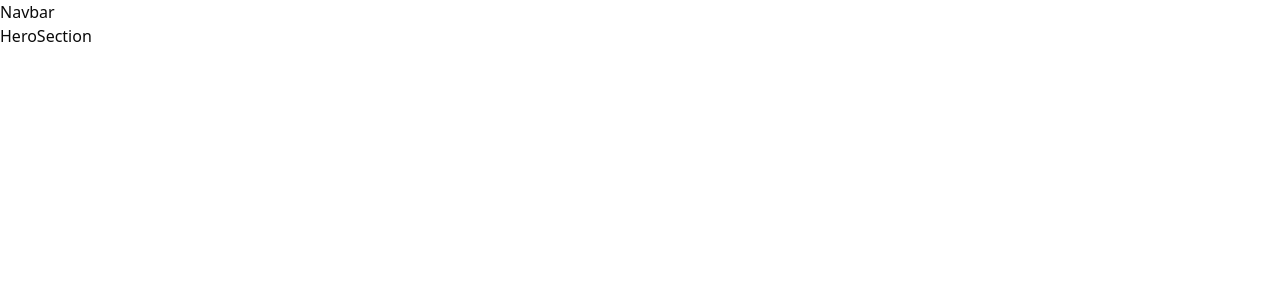
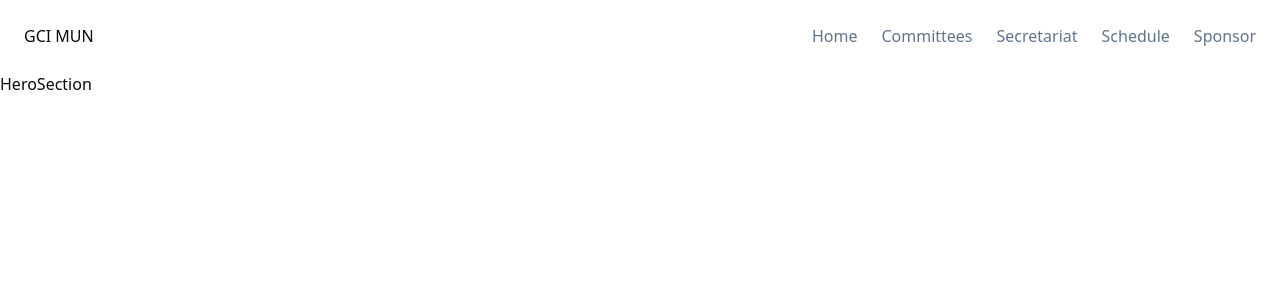
Before and after one commit to shaishguni/gcimunwebsite, a Next.js app: page / in a window 1280 px wide. Shown: the top 300 px of the page. Built offline with nearby package versions, Linux system fonts and the light colour scheme.

Commit message:
navbar to be final

```diff
--- a/app/components/Navbar.tsx
+++ b/app/components/Navbar.tsx
@@ -1,8 +1,20 @@
-import React from 'react'
+
 
 const Navbar = () => {
   return (
-    <div>Navbar</div>
+    <div className='flex space-x-6  items-center justify-between p-4 m-2'>
+      <div>GCI MUN</div>
+      <div>
+        <ul className='flex space-x-6 text-slate-500'>
+          <li>Home</li>
+          <li>Committees</li>
+          <li>Secretariat</li>
+          <li>Schedule</li>
+          <li>Sponsor</li>
+        </ul>
+      </div>
+
+    </div>
   )
 }
 
--- a/package.json
+++ b/package.json
@@ -43,6 +43,7 @@
     "embla-carousel-react": "^8.6.0",
     "input-otp": "^1.4.2",
     "lucide-react": "^0.561.0",
+    "motion": "^12.23.26",
     "next": "16.0.10",
     "next-themes": "^0.4.6",
     "react": "19.2.1",
```
Also changed, not shown: 1 other file (tests, documents, lock files or other folders).
